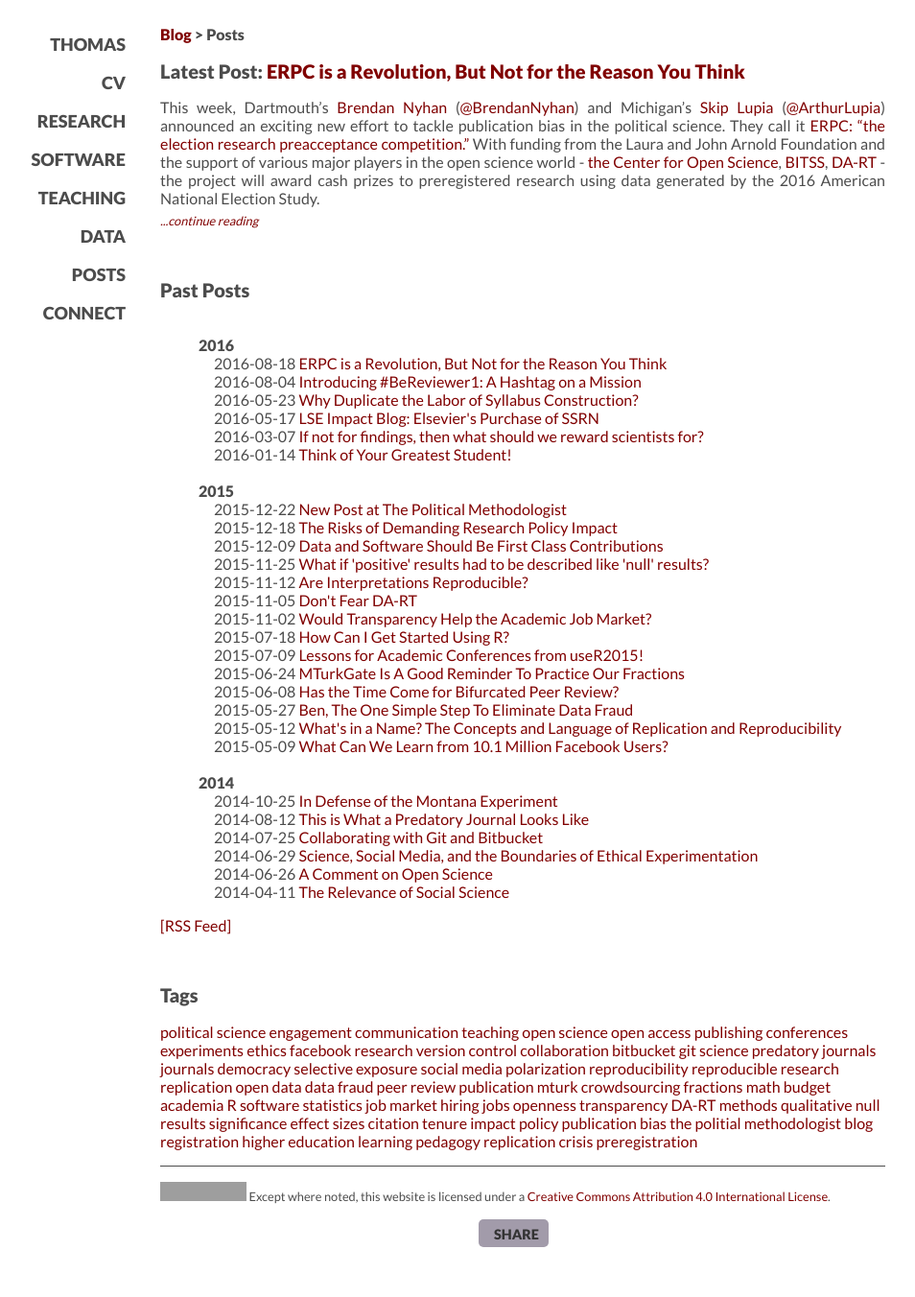
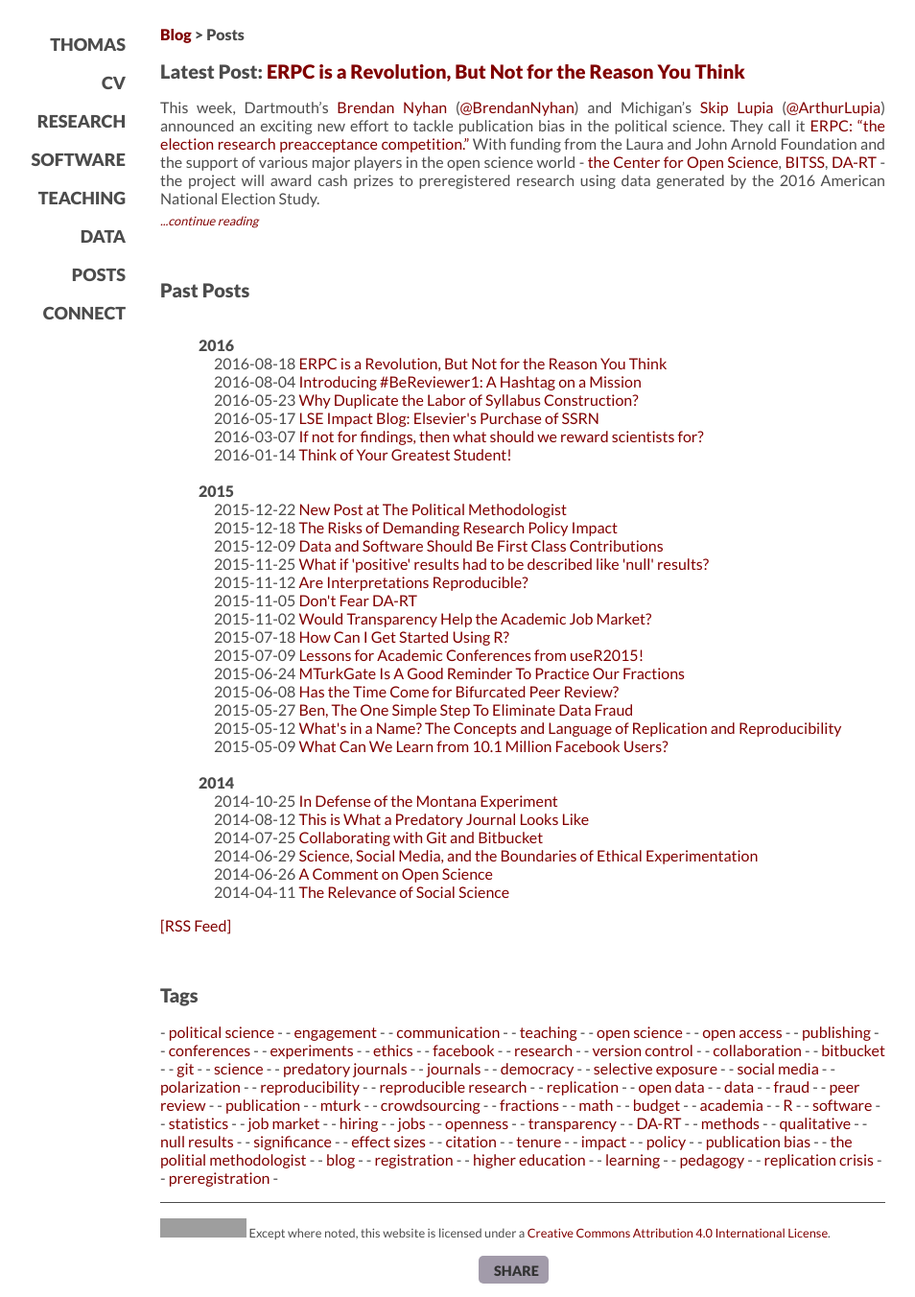
Before and after one commit to leeper/leeper.github.io, a Jekyll site: the page built from blog.md, in a window 1280 px wide. Shown: the whole page at 96% size, without its empty margins (95-1049 px from the left). Built offline with Jekyll 4.4.1, drawn with Linux system fonts in a browser that asks for light colours; nearby versions of some CDN libraries; some web fonts are replaced; library files that are not in the unit come from our copies; before the commit the page ends 1314 px from its top, so only the background shows below that; grey boxes are pictures that could not be loaded.

Commit message:
Update blog.md

```diff
--- a/blog.md
+++ b/blog.md
@@ -37,7 +37,7 @@
 
 <div id='tag_cloud'>
 {% for tag in site.tags %}
-<a href="blog/tags.html#{{ tag[0] }}" title="{{ tag[0] }}" rel="{{ tag[1].size }}">{{ tag[0] }}</a>
+ - <a href="blog/tags.html#{{ tag[0] }}" title="{{ tag[0] }}" rel="{{ tag[1].size }}">{{ tag[0] }}</a> -
 {% endfor %}
 </div>
 
```
